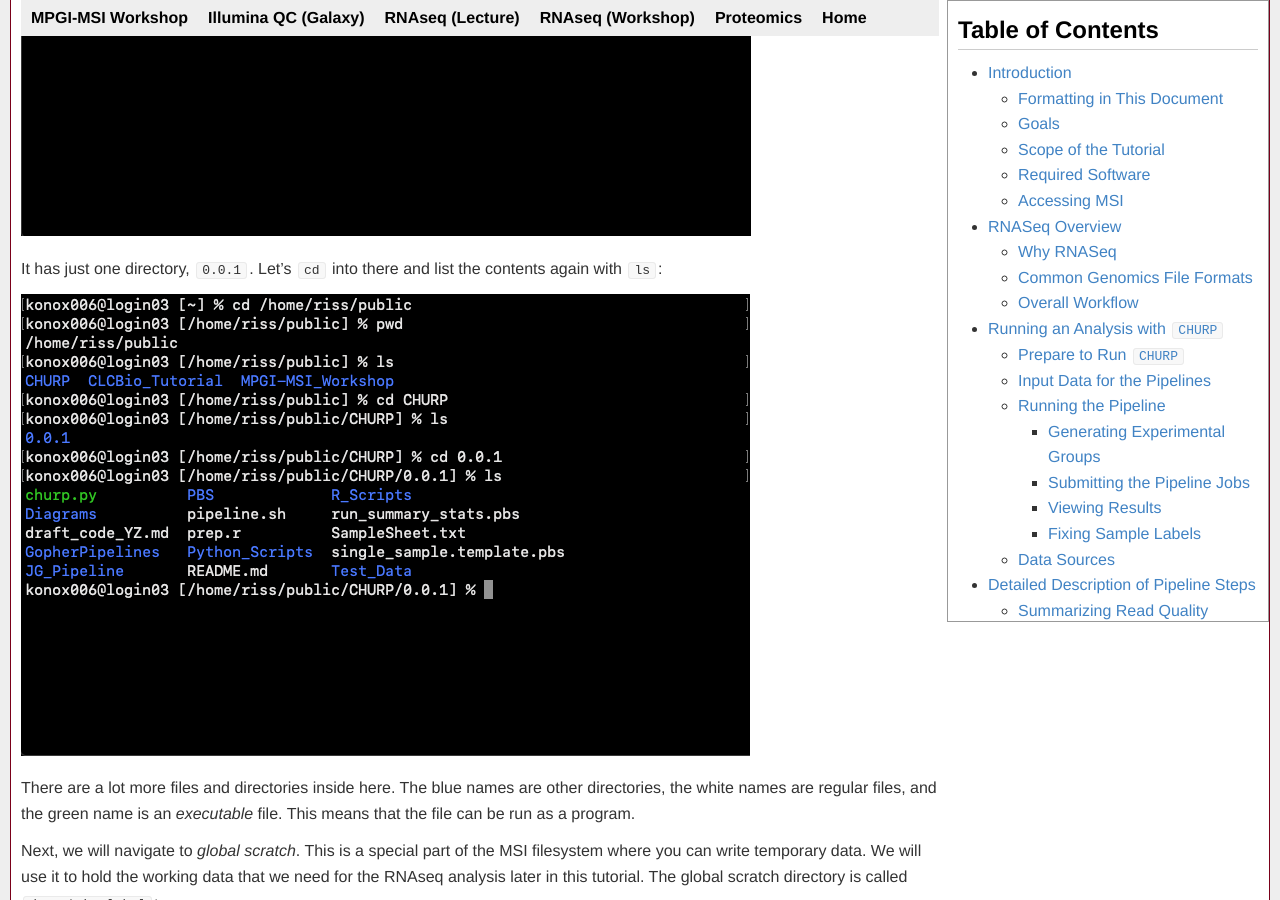
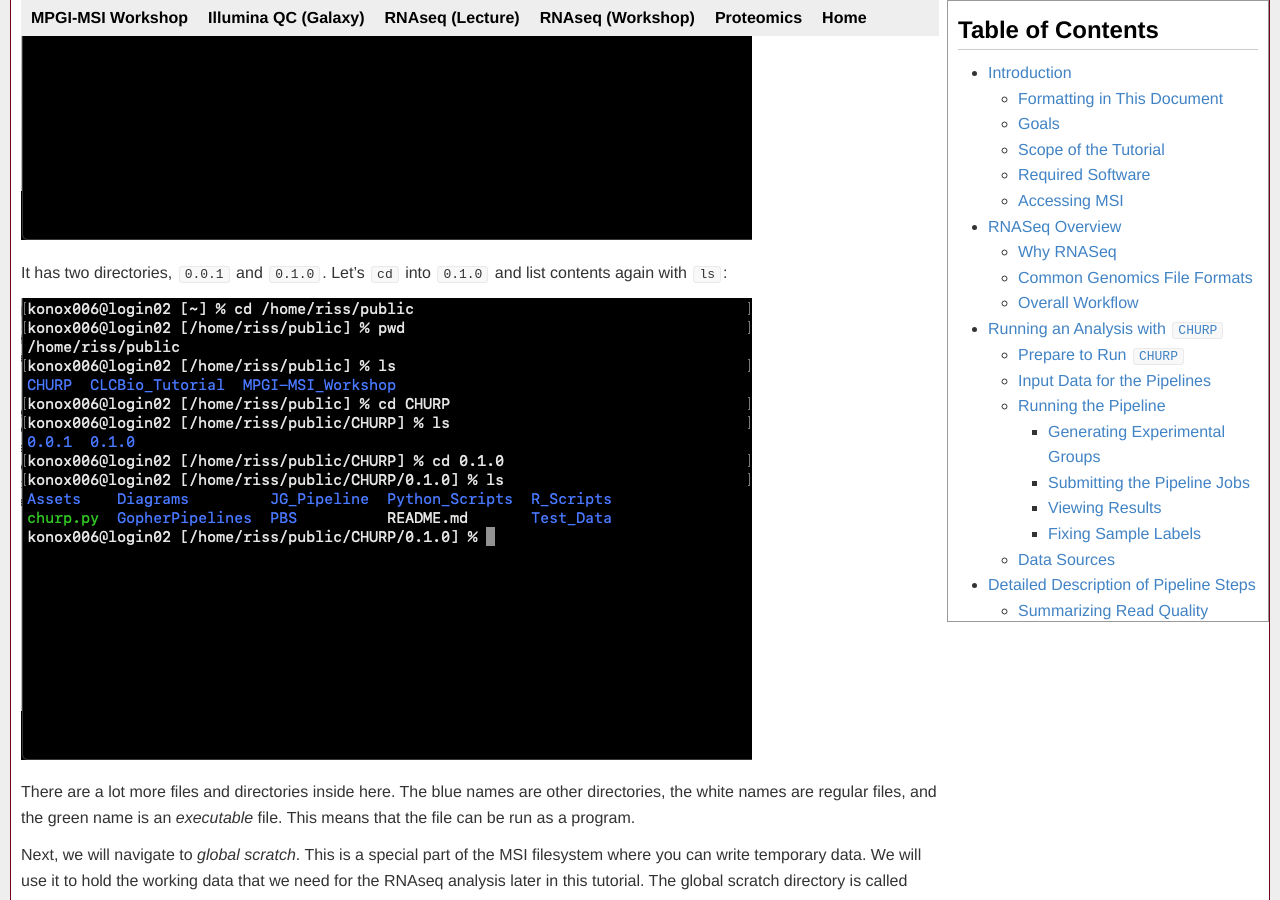
Before and after one commit to msi-ris/Tutorials, a Jekyll site: the page built from rnaseq_cmd_beta.md, in a window 1280 px wide and 900 px high, scrolled down 8790 px. Built offline with Jekyll 4.4.1, drawn with Linux system fonts in a browser that asks for light colours.

Commit message:
Update tutorial

```diff
--- a/rnaseq_cmd_beta.md
+++ b/rnaseq_cmd_beta.md
@@ -376,10 +376,10 @@ of this directory, too:
 
 ![ls]({{ "/graphics/rnaseq_cmd/ls_churp.png" | prepend: site.baseurl }})
 
-It has just one directory, `0.0.1`. Let's `cd` into there and list the contents
-again with `ls`:
-
-![ls]({{ "/graphics/rnaseq_cmd/ls_churp_0.0.1.png" | prepend: site.baseurl }})
+It has two directories, `0.0.1` and `0.1.0`. Let's `cd` into `0.1.0` and list
+contents again with `ls`:
+
+![ls]({{ "/graphics/rnaseq_cmd/ls_churp_0.1.0.png" | prepend: site.baseurl }})
 
 There are a lot more files and directories inside here. The blue names are
 other directories, the white names are regular files, and the green name
```
Also changed, not shown: rnaseq_lec.md (+1 -2 lines), graphics/rnaseq_cmd/ls_churp.png, graphics/rnaseq_cmd/ls_churp_0.0.1.png (deleted), graphics/rnaseq_cmd/ls_churp_0.1.0.png (added).
